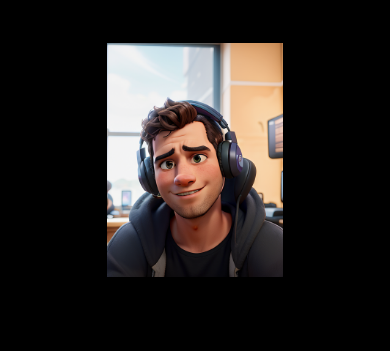
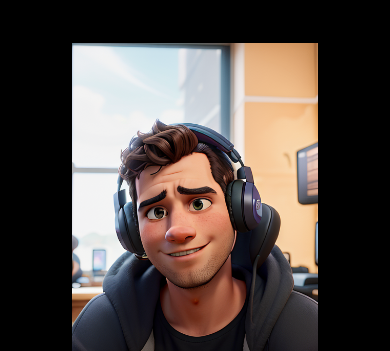
Before and after one commit to Cleverson-Santoss/portifolio, a plain HTML site: page index.html in a window 390 px wide. Shown: the part 84-435 px from the top of the page. Drawn offline with nearby package versions, Linux system fonts and the light colour scheme.

Commit message:
Update style.css

```diff
--- a/style/style.css
+++ b/style/style.css
@@ -122,5 +122,10 @@ body{
 
     .apresentacao__conteudo {
         width: auto;
+
+    }
+
+    .imagem__principal {
+        width: 70%;
     }
 }
```
